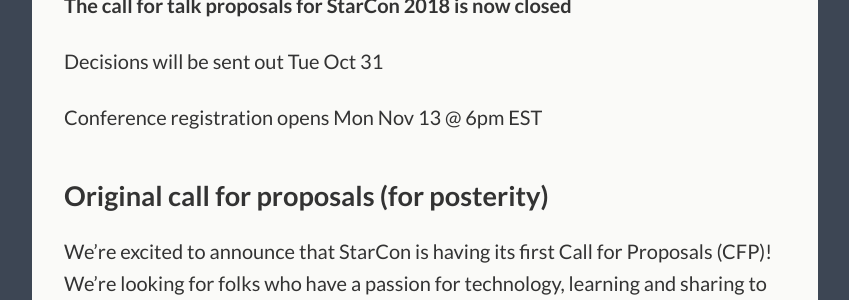
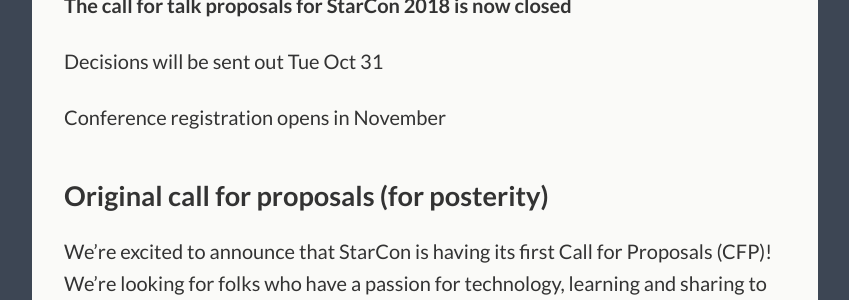
Before and after one commit to StarConKW/starconkw.github.io, a Jekyll site: the page built from _pages/cfp.md, in a window 1280 px wide and 900 px high. Shown: the part 274-574 px from the top of the window, without its empty margins (215-1064 px from the left). Built offline with Jekyll 4.4.1, drawn with Linux system fonts in a browser that asks for light colours.

Commit message:
fuzzier registration date

```diff
--- a/_pages/cfp.md
+++ b/_pages/cfp.md
@@ -9,7 +9,7 @@ permalink: /cfp/
 
 Decisions will be sent out Tue Oct 31
 
-Conference registration opens	Mon Nov 13 @ 6pm EST
+Conference registration opens	in November
 
 ## Original call for proposals (for posterity)
 
```
